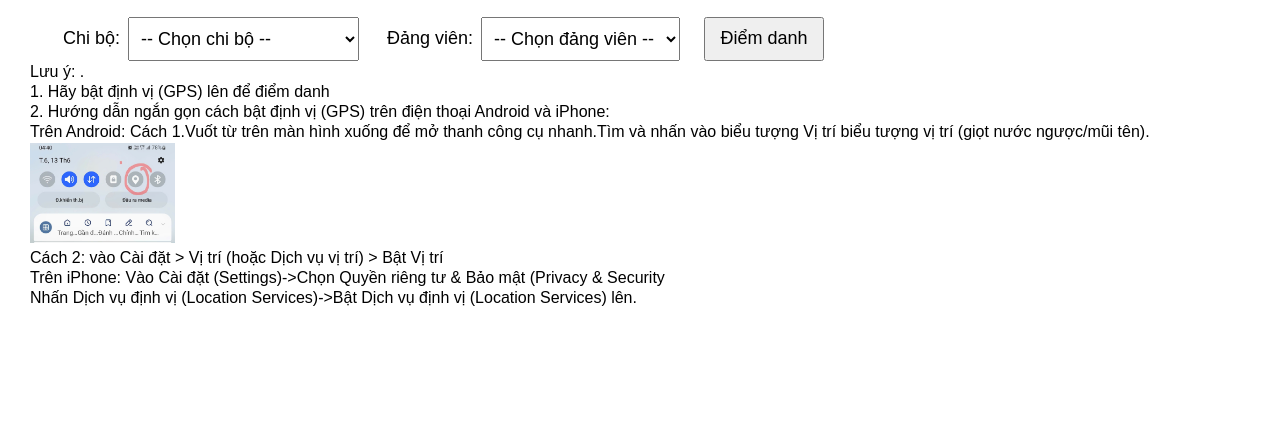
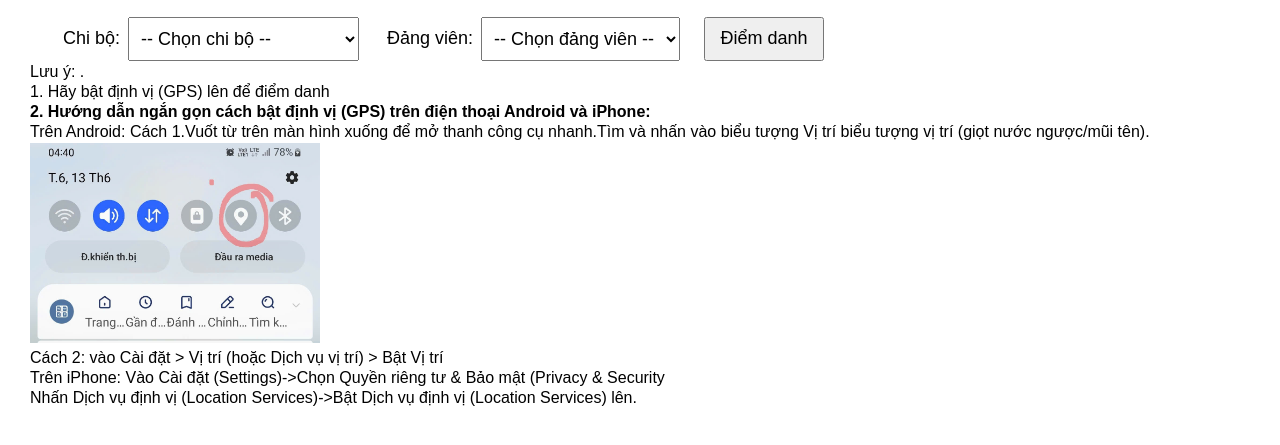
Before and after one commit to buinhatquang1970/diemdanhQR, a plain HTML site: page index.html in a window 1280 px wide. Shown: the part 185-630 px from the top of the page. Drawn offline with Linux system fonts and the light colour scheme.

Commit message:
Add files via upload

```diff
--- a/index.html
+++ b/index.html
@@ -77,9 +77,10 @@
   <p style="text-align:left; font-style: bold; margin-top: -10px; margin-bottom: 12px; font-size: 16px;">
    1. Hãy bật định vị (GPS) lên để điểm danh
  </p>
- <p style="text-align:left; font-style: bold; margin-top: -10px; margin-bottom: 12px; font-size: 16px;">
-   2. Hướng dẫn ngắn gọn cách bật định vị (GPS) trên điện thoại Android và iPhone:
+<p style="text-align:left; margin-top: -10px; margin-bottom: 12px; font-size: 16px;">
+   <b>2. Hướng dẫn ngắn gọn cách bật định vị (GPS) trên điện thoại Android và iPhone:</b>
 </p>
+
 <p style="text-align:left; font-style: bold; margin-top: -10px; margin-bottom: 12px; font-size: 16px;">
  Trên Android:
 Cách 1.Vuốt từ trên màn hình xuống để mở thanh công cụ nhanh.Tìm và nhấn vào biểu tượng Vị trí biểu tượng vị trí (giọt nước ngược/mũi tên).
@@ -88,7 +89,7 @@ Cách 1.Vuốt từ trên màn hình xuống để mở thanh công cụ nhanh.T
 
  </p>
     <div style="text-align:left; margin-top: 10px;">
-    <img src="NutGPS.jpg" alt="NutGPS" style="max-height: 100px;">
+    <img src="NutGPS.jpg" alt="nut_GPS" style="max-height: 200px;">
   </div>
   <p style="text-align:left; font-style: bold; margin-top: -10px; margin-bottom: 12px; font-size: 16px;">
 
```
